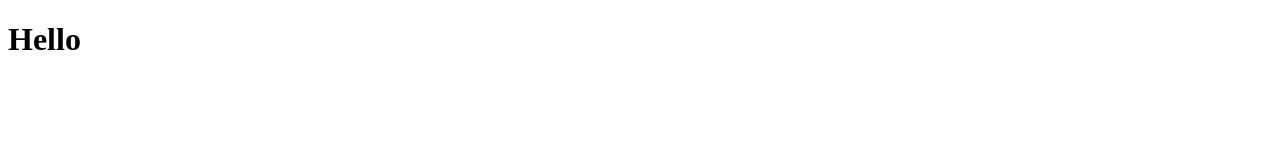
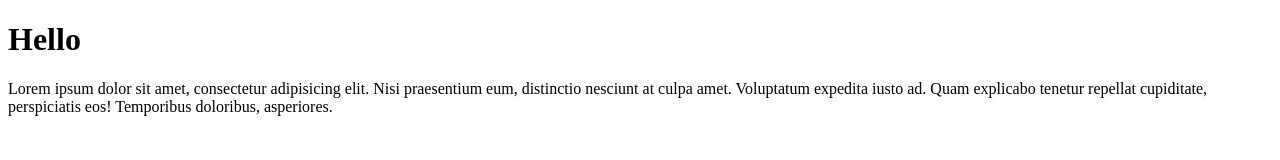
Before and after one commit to monizaman/Test, a plain HTML site: page index.html in a window 1280 px wide. Drawn offline with Linux system fonts and the light colour scheme.

Commit message:
Add some text

```diff
--- a/index.html
+++ b/index.html
@@ -6,5 +6,6 @@
 </head>
 <body>
 	<h1>Hello</h1>
+	<p>Lorem ipsum dolor sit amet, consectetur adipisicing elit. Nisi praesentium eum, distinctio nesciunt at culpa amet. Voluptatum expedita iusto ad. Quam explicabo tenetur repellat cupiditate, perspiciatis eos! Temporibus doloribus, asperiores.</p>
 </body>
 </html>
```
